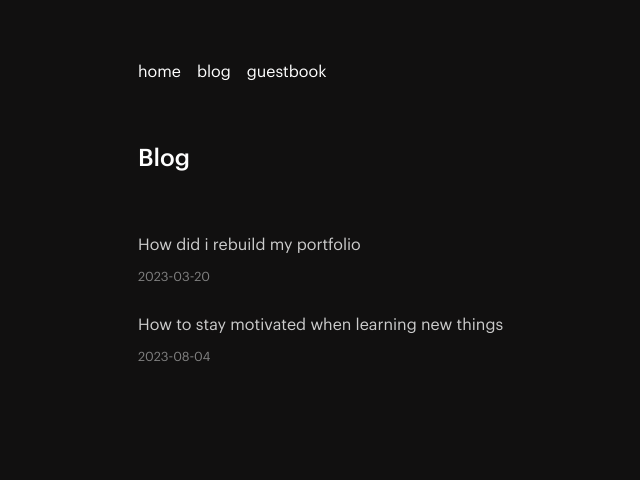
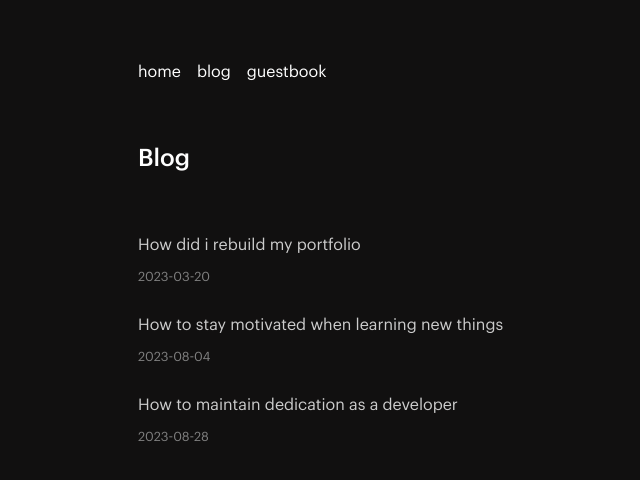
Before and after one commit to Nouhack/nouhsa.vercel.app, a Next.js app: page /blog in a window 1280 px wide. Shown: the top 480 px of the page, without its empty margins (152-792 px from the left). Built offline with nearby package versions, Linux system fonts and the light colour scheme.

Commit message:
add the new blog to the blog page list , and modify my career description

```diff
--- a/posts.js
+++ b/posts.js
@@ -9,4 +9,9 @@ export const Posts = [
         date: "2023-08-04",
         slug: "/stay_motivated_when_learning_new_things",
     },
+    {
+        title: "How to maintain dedication as a developer",
+        date: "2023-08-28",
+        slug: "/how_to_be_dedicated",
+    },
 ];
```
Also changed, not shown: pages/index.tsx (+6 -6 lines).
